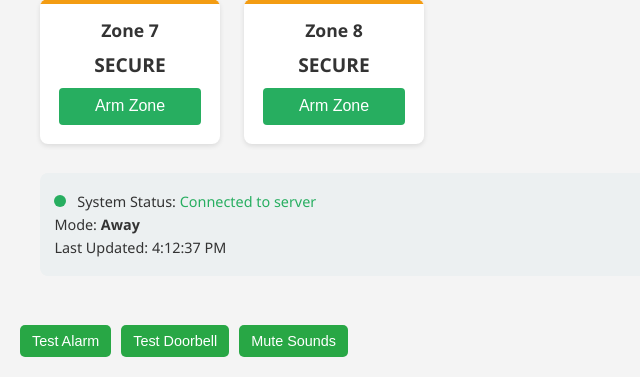
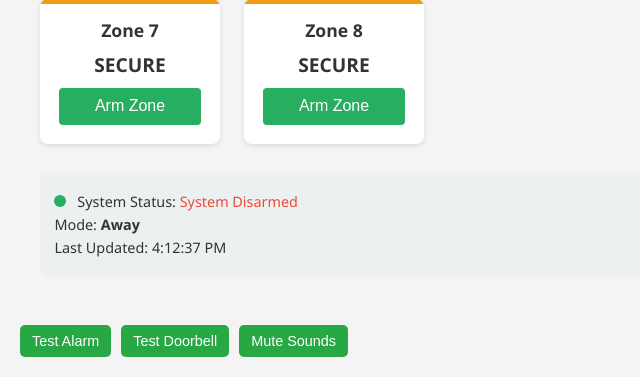
Before and after one commit to eplemonsqueezys/Home-Security-System, a Flask app: page / in a window 1280 px wide. Shown: the part 423-800 px from the top of the page, without its empty margins (0-640 px from the left). Run offline with Flask 3, Linux system fonts and the light colour scheme.

Commit message:
updated ui
changed few things

```diff
--- a/PI-Home-Security/templates/index.html
+++ b/PI-Home-Security/templates/index.html
@@ -590,10 +590,10 @@ function render(){
     // Update status indicator
     armedIndicator.className = armed ? 'status-indicator status-armed' : 'status-indicator status-disarmed';
     systemStatusText.textContent = armed ? 'ARMED' : 'DISARMED';
-    systemStatusText.style.color = armed ? '#e74c3c' : '#27ae60';
+    systemStatusText.style.color = armed ? '#27ae60' : '#e74c3c';
     modeDisplay.textContent = mode === 'home' ? 'Home' : 'Away';
     modeDisplay.style.fontWeight = 'bold';
-    systemStatusText.textContent = "Connected to server";
+    systemStatusText.textContent = armed ? 'System Armed' : 'System Disarmed';
 
     // Render zones
     zonesEl.innerHTML = '';
```
